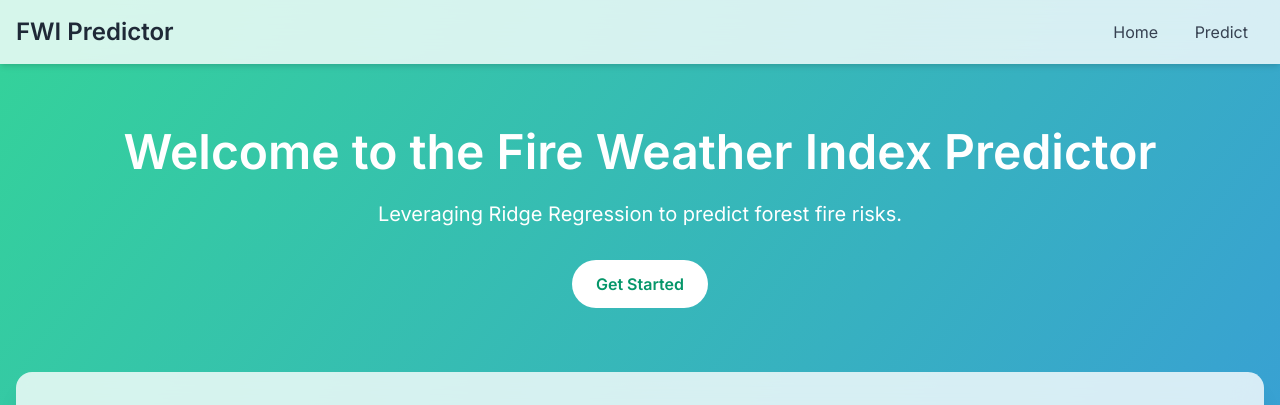
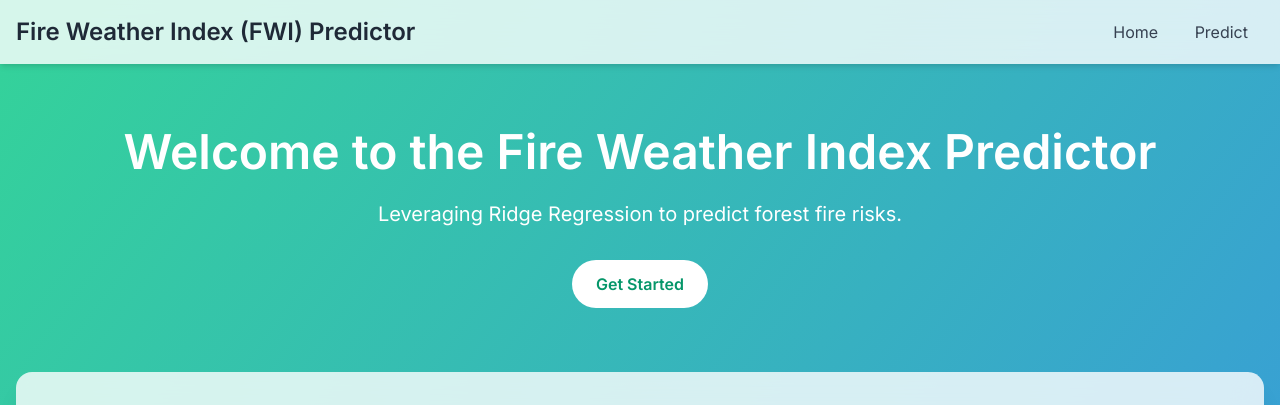
Before and after one commit to samvillasmith/global_south_fire_predictions, a Flask app: page / in a window 1280 px wide. Shown: the top 405 px of the page. Run offline with Flask 3, Linux system fonts and the light colour scheme; parts of the project's set-up code (start-up, migrations or seed data) failed here and were passed over.

Commit message:
clarified heading

```diff
--- a/templates/index.html
+++ b/templates/index.html
@@ -14,7 +14,7 @@
     <!-- Navigation Bar -->
     <nav class="bg-white bg-opacity-80 backdrop-filter backdrop-blur-lg py-4 shadow-md">
         <div class="container mx-auto px-4 flex justify-between items-center">
-            <a href="#" class="text-2xl font-bold text-gray-800">FWI Predictor</a>
+            <a href="#" class="text-2xl font-bold text-gray-800">Fire Weather Index (FWI) Predictor</a>
             <div>
                 <a href="/" class="text-gray-700 hover:text-gray-900 mx-4">Home</a>
                 <a href="/predictdata" class="text-gray-700 hover:text-gray-900 mx-4">Predict</a>
```
